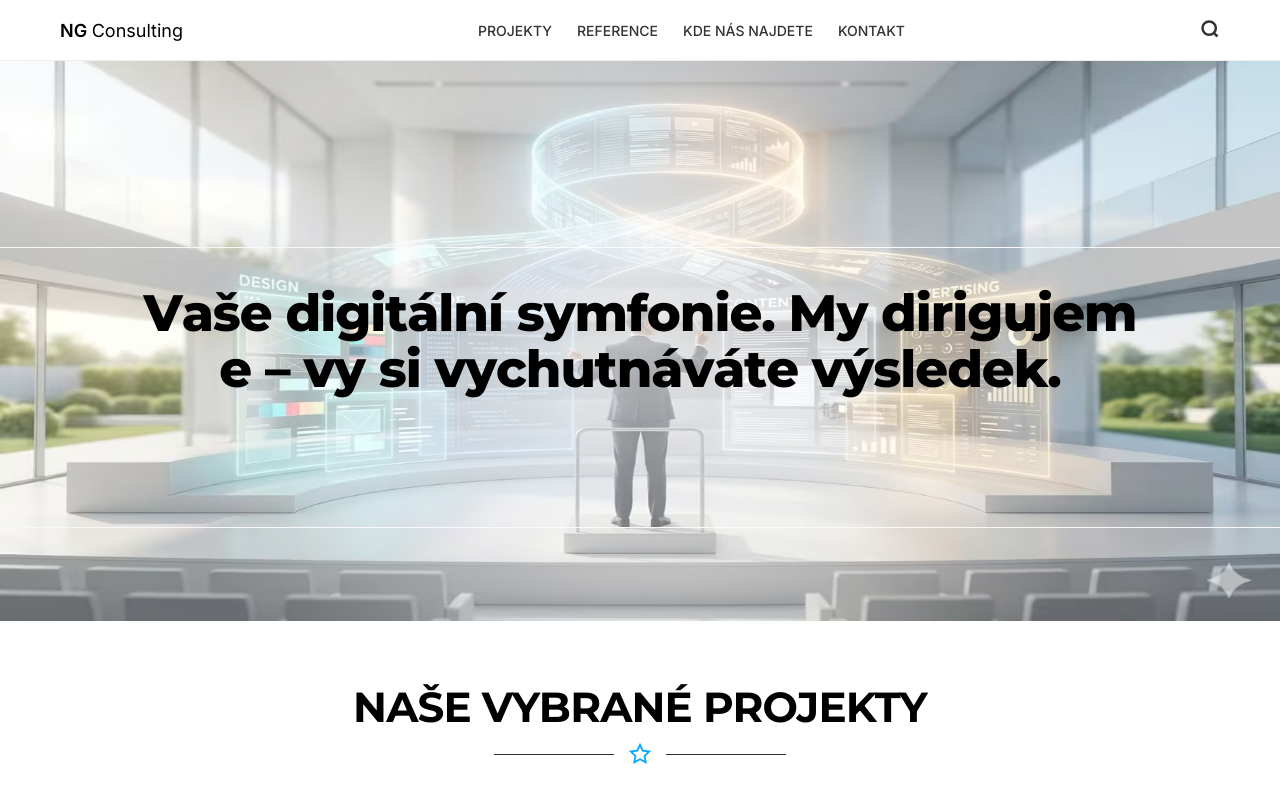
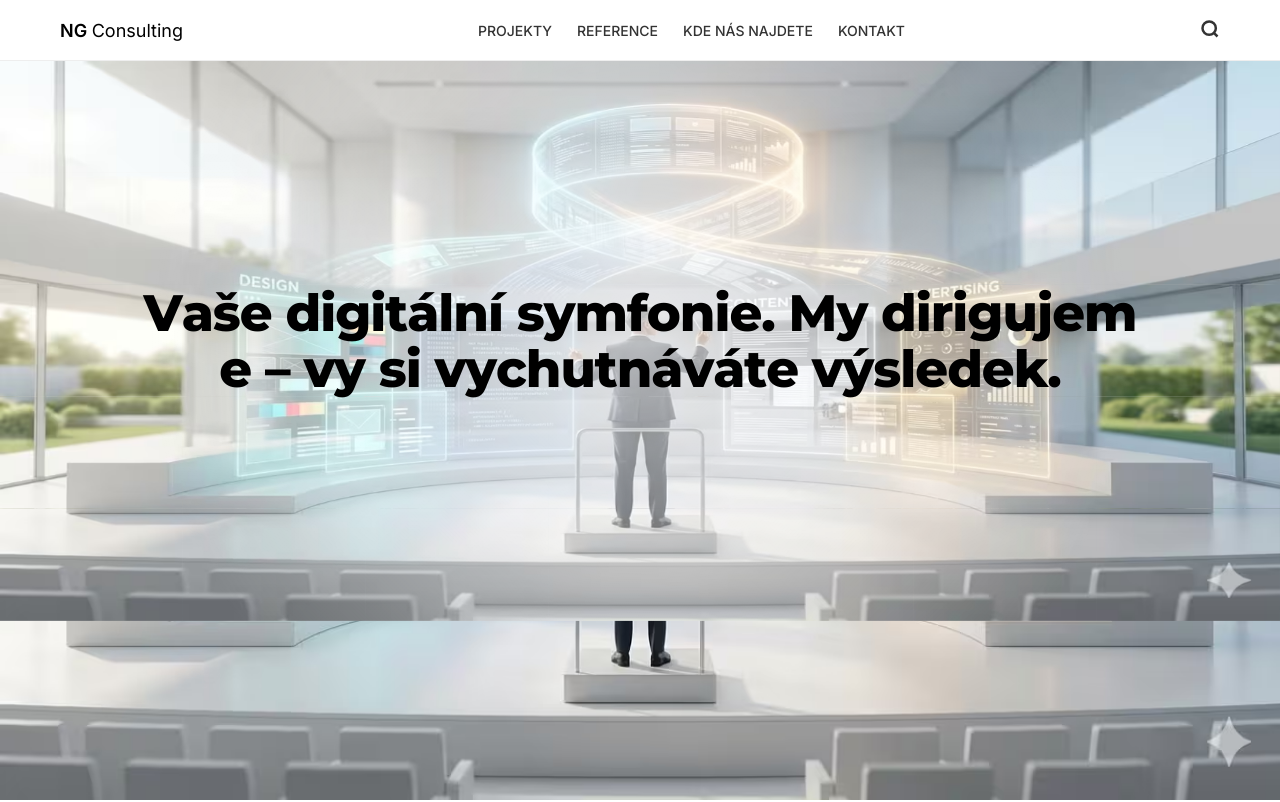
Before and after one commit to ljresetl/ng-hub, a Next.js app: page / in a window 1280 px wide. Shown: the top 802 px of the page. Built offline with nearby package versions, Linux system fonts and the light colour scheme.

Commit message:
Update Foto.tsx

```diff
--- a/src/components/Foto/Foto.tsx
+++ b/src/components/Foto/Foto.tsx
@@ -2,16 +2,15 @@
 
 import React from "react";
 import { motion } from "framer-motion";
+import Image from "next/image"; // Використовуємо для пріоритету
 import TextAnimation from "./TextAnimation";
 import styles from "./Foto.module.scss";
 
-// Шлях до основного банера
 const bannerSrc = "/1024.avif";
 
-// Оптимізована кількість: 8x6 = 48 вузлів (замість 80).
-// Це значно пришвидшить мобільний рендер без втрати візуального ефекту.
-const COLUMNS = 8;
-const ROWS = 6;
+// Для мобільних пристроїв зменшуємо кількість деталей, щоб процесор не "гальмував"
+const COLUMNS = 7;
+const ROWS = 5;
 
 const HERO_TEXT = "Vaše digitální symfonie. My dirigujeme – vy si vychutnáváte výsledek.";
 
@@ -20,47 +19,44 @@ const Foto: React.FC = () => {
 
   return (
     <section className={styles.hero}>
-      {/* Підказка браузеру завантажити картинку негайно (LCP Optimization) */}
-      <link rel="preload" href={bannerSrc} as="image" />
+      {/* ПРІОРИТЕТНЕ ЗАВАНТАЖЕННЯ ДЛЯ GOOGLE (LCP FIX) */}
+      <div className={styles.lcpOptimizer}>
+        <Image
+          src={bannerSrc}
+          alt="Hero background"
+          fill
+          priority
+          quality={75}
+        />
+      </div>
 
       <div className={styles.container}>
         <div className={styles.houseCanvas}>
 
-          {/* Статична фонова картинка з низькою прозорістю для миттєвого відображення (LCP Fix) */}
+          {/* ФОН, ЯКИЙ ВИДИМИЙ ВІДРАЗУ (щоб Google не бачив білу діру) */}
           <div
-            className={styles.preloadBg}
+            className={styles.staticBg}
             style={{ backgroundImage: `url(${bannerSrc})` }}
           />
 
-          {/* АНІМАЦІЯ ФОТО (цеглинки) */}
+          {/* ЦЕГЛИНКИ, ЯКІ ЛЕТЯТЬ ПОВЕРХ ФОНУ */}
           {bricksArray.map((index) => {
             const col = index % COLUMNS;
             const row = Math.floor(index / COLUMNS);
 
-            const initialX = (index * 173 % 1600) - 800;
-            const initialY = (index * 247 % 1600) - 800;
-            const initialRotate = (index * 133 % 360);
+            const initialX = (index * 133 % 1000) - 500;
+            const initialY = (index * 197 % 1000) - 500;
 
             return (
               <motion.div
                 key={index}
                 className={styles.brick}
-                initial={{
-                  x: initialX,
-                  y: initialY,
-                  opacity: 0,
-                  rotate: initialRotate
-                }}
-                animate={{
-                  x: 0,
-                  y: 0,
-                  opacity: 1,
-                  rotate: 0
-                }}
+                initial={{ opacity: 0, scale: 1.5, x: initialX, y: initialY }}
+                animate={{ opacity: 1, scale: 1, x: 0, y: 0 }}
                 transition={{
-                  duration: 1.2, // Швидша анімація краще для Speed Index
-                  delay: index * 0.006,
-                  ease: [0.22, 1, 0.36, 1],
+                  duration: 0.8, // Швидша анімація для мобілок (кращий UX)
+                  delay: index * 0.008,
+                  ease: "easeOut",
                 }}
                 style={{
                   width: `${100 / COLUMNS}%`,
@@ -68,13 +64,12 @@ const Foto: React.FC = () => {
                   backgroundImage: `url(${bannerSrc})`,
                   backgroundSize: `${COLUMNS * 100}% ${ROWS * 100}%`,
                   backgroundPosition: `${(col * 100) / (COLUMNS - 1)}% ${(row * 100) / (ROWS - 1)}%`,
-                  willChange: "transform, opacity", // Змушує відеокарту готуватися заздалегідь
+                  willChange: "transform, opacity",
                 }}
               />
             );
           })}
 
-          {/* НАКЛАДАННЯ ТЕКСТУ ПОВЕРХ ФОТО */}
           <div className={styles.textOverlay}>
             <TextAnimation text={HERO_TEXT} />
           </div>
```
